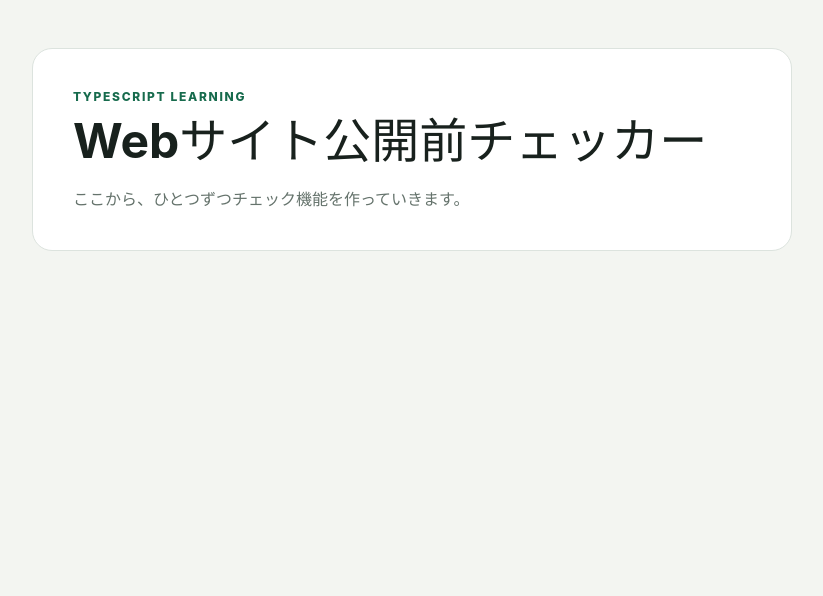
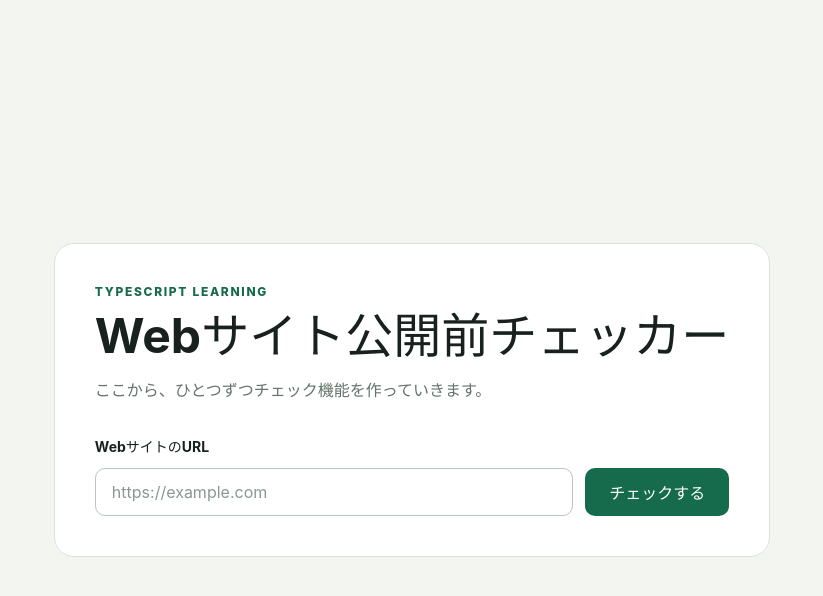
Before and after one commit to git-yuji/typescript-site-checker, a website built with Vite: page index.html in a window 1280 px wide. Shown: the whole page, without its empty margins (228-1051 px from the left). Built offline with nearby package versions, Linux system fonts and the light colour scheme.

Commit message:
feat: URL入力フォームを追加

```diff
--- a/src/main.ts
+++ b/src/main.ts
@@ -11,5 +11,40 @@ app.innerHTML = `
     <p class="eyebrow">TYPESCRIPT LEARNING</p>
     <h1>Webサイト公開前チェッカー</h1>
     <p>ここから、ひとつずつチェック機能を作っていきます。</p>
+
+    <form id="url-form">
+      <label for="url-input">WebサイトのURL</label>
+
+      <input
+        type="text"
+        id="url-input"
+        name="url"
+        placeholder="https://example.com"
+      >
+
+      <button type="submit">チェックする</button>
+    </form>
   </main>
 `;
+
+const urlForm = document.querySelector<HTMLFormElement>("#url-form");
+
+if (urlForm === null) {
+  throw new Error("#url-form が見つかりません。");
+}
+
+const urlInput = document.querySelector<HTMLInputElement>("#url-input");
+
+if (urlInput === null) {
+  throw new Error("#url-input が見つかりません。");
+}
+
+const handleSubmit = (event: SubmitEvent): void => {
+  event.preventDefault();
+
+  const inputValue = urlInput.value;
+
+  console.log(inputValue);
+};
+
+urlForm.addEventListener("submit", handleSubmit);
--- a/src/style.css
+++ b/src/style.css
@@ -15,6 +15,8 @@ body {
   min-height: 100vh;
   margin: 0;
   padding: 48px 20px;
+  display: grid;
+  place-items: center;
 }
 
 .app {
@@ -40,7 +42,88 @@ h1 {
   line-height: 1.2;
 }
 
-.app > p:last-child {
-  margin-bottom: 0;
+.app > p:not(.eyebrow) {
+  margin: 0;
   color: #65736c;
+  line-height: 1.7;
 }
+
+#url-form {
+  display: grid;
+  grid-template-columns: minmax(0, 1fr) auto;
+  gap: 12px;
+  margin-top: 32px;
+}
+
+#url-form label {
+  grid-column: 1 / -1;
+  font-size: 0.875rem;
+  font-weight: 700;
+}
+
+#url-input {
+  width: 100%;
+  min-height: 48px;
+  padding: 0 16px;
+  color: #18211d;
+  background: #fff;
+  border: 1px solid #b8c5bd;
+  border-radius: 10px;
+  font: inherit;
+  transition: border-color 0.2s, box-shadow 0.2s;
+}
+
+#url-input::placeholder {
+  color: #8a9890;
+}
+
+#url-input:focus {
+  border-color: #176b4d;
+  box-shadow: 0 0 0 3px rgb(23 107 77 / 16%);
+  outline: none;
+}
+
+#url-form button {
+  min-height: 48px;
+  padding: 0 24px;
+  color: #fff;
+  background: #176b4d;
+  border: 0;
+  border-radius: 10px;
+  font: inherit;
+  font-weight: 700;
+  cursor: pointer;
+  transition: background-color 0.2s, transform 0.2s;
+}
+
+#url-form button:hover {
+  background: #10583e;
+}
+
+#url-form button:active {
+  transform: translateY(1px);
+}
+
+#url-form button:focus-visible {
+  outline: 3px solid rgb(23 107 77 / 28%);
+  outline-offset: 3px;
+}
+
+@media (max-width: 560px) {
+  body {
+    padding: 24px 16px;
+  }
+
+  .app {
+    padding: 28px 20px;
+    border-radius: 16px;
+  }
+
+  #url-form {
+    grid-template-columns: 1fr;
+  }
+
+  #url-form button {
+    width: 100%;
+  }
+}
```
Also changed, not shown: index.html (line endings or trailing spaces).
